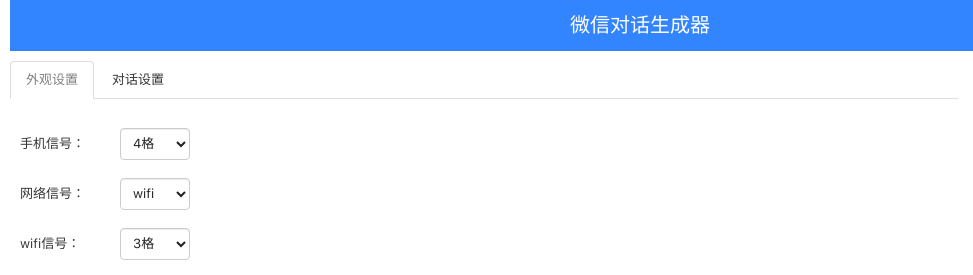
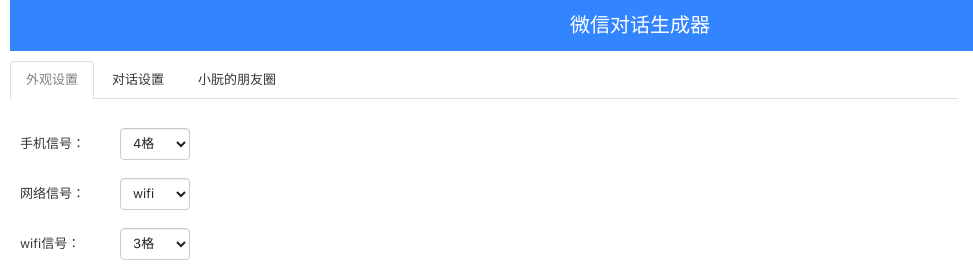
Before and after one commit to xiaoruan0/-, a plain HTML site: page index.html in a window 1280 px wide. Shown: the top 275 px of the page, 0-973 px from the left. Drawn offline with Linux system fonts and the light colour scheme.

Commit message:
Update index.html

```diff
--- a/index.html
+++ b/index.html
@@ -30,6 +30,7 @@
 					<ul class="nav nav-tabs">
 						<li class="active"><a data-tab href="#tabContent1">外观设置</a></li>
 						<li><a data-tab href="#tabContent2">对话设置</a></li>
+						<li><a data-tab href="https://www.xrpyq.com/">小朊的朋友圈</a></li>
 					</ul>
 					<div class="tab-content">
 						<div class="tab-pane active" id="tabContent1">
```
